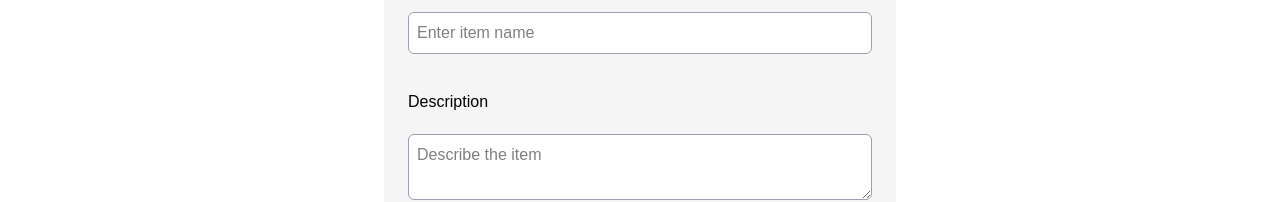
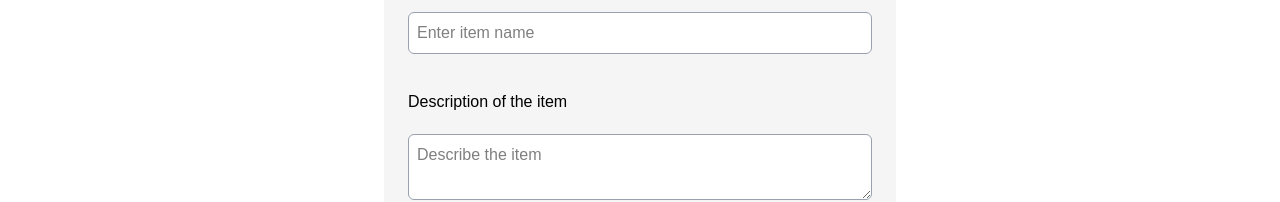
Before and after one commit to HarshaKamakshigari/Lost-and-found, a Next.js app: page /report in a window 1280 px wide. Shown: the part 278-480 px from the top of the page. Built offline with nearby package versions, Linux system fonts and the light colour scheme; no server answers.

Commit message:
changed report a bit

```diff
--- a/app/report/page.jsx
+++ b/app/report/page.jsx
@@ -223,7 +223,7 @@ export default function ReportItem() {
         </div>
 
         <div>
-          <label className="block font-medium text-black pb-5 pt-5">Description</label>
+          <label className="block font-medium text-black pb-5 pt-5">Description of the item</label>
           <textarea
             name="description"
             placeholder="Describe the item"
```
